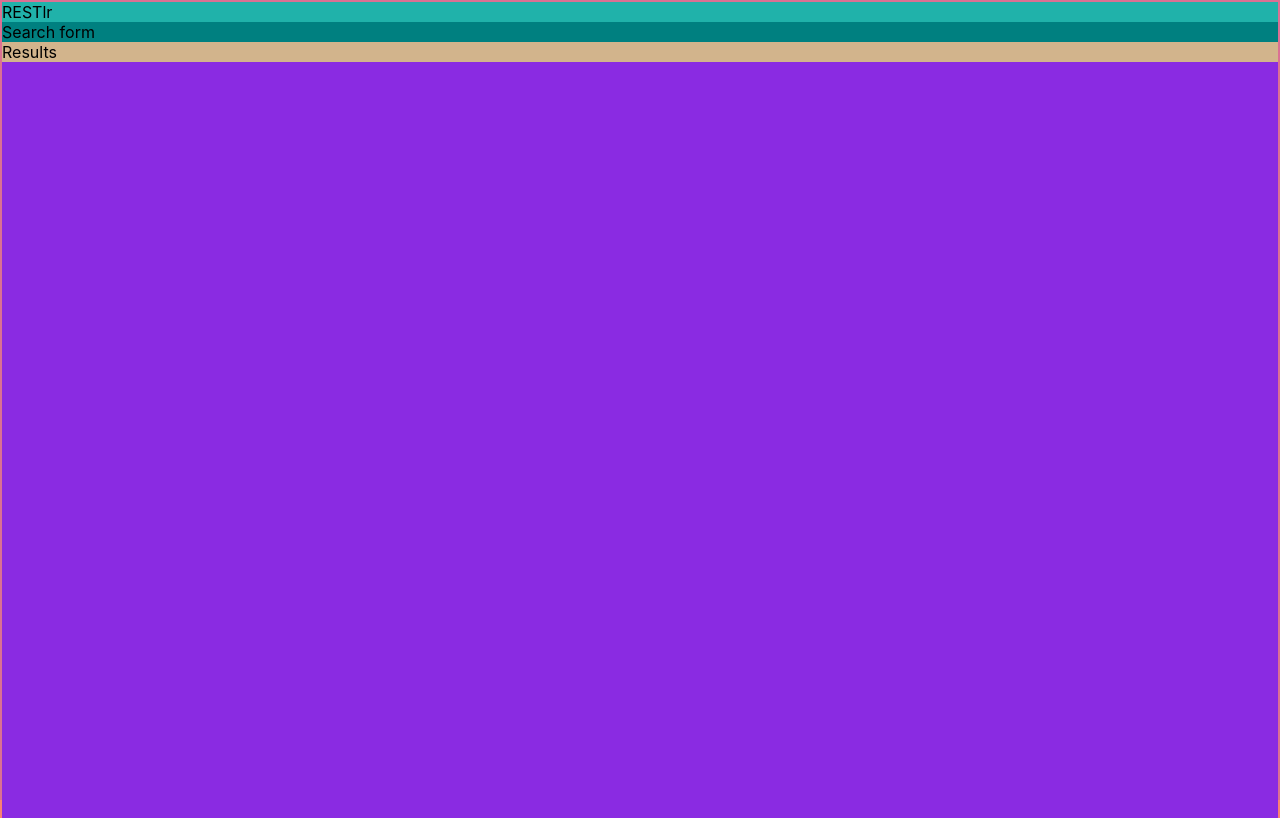
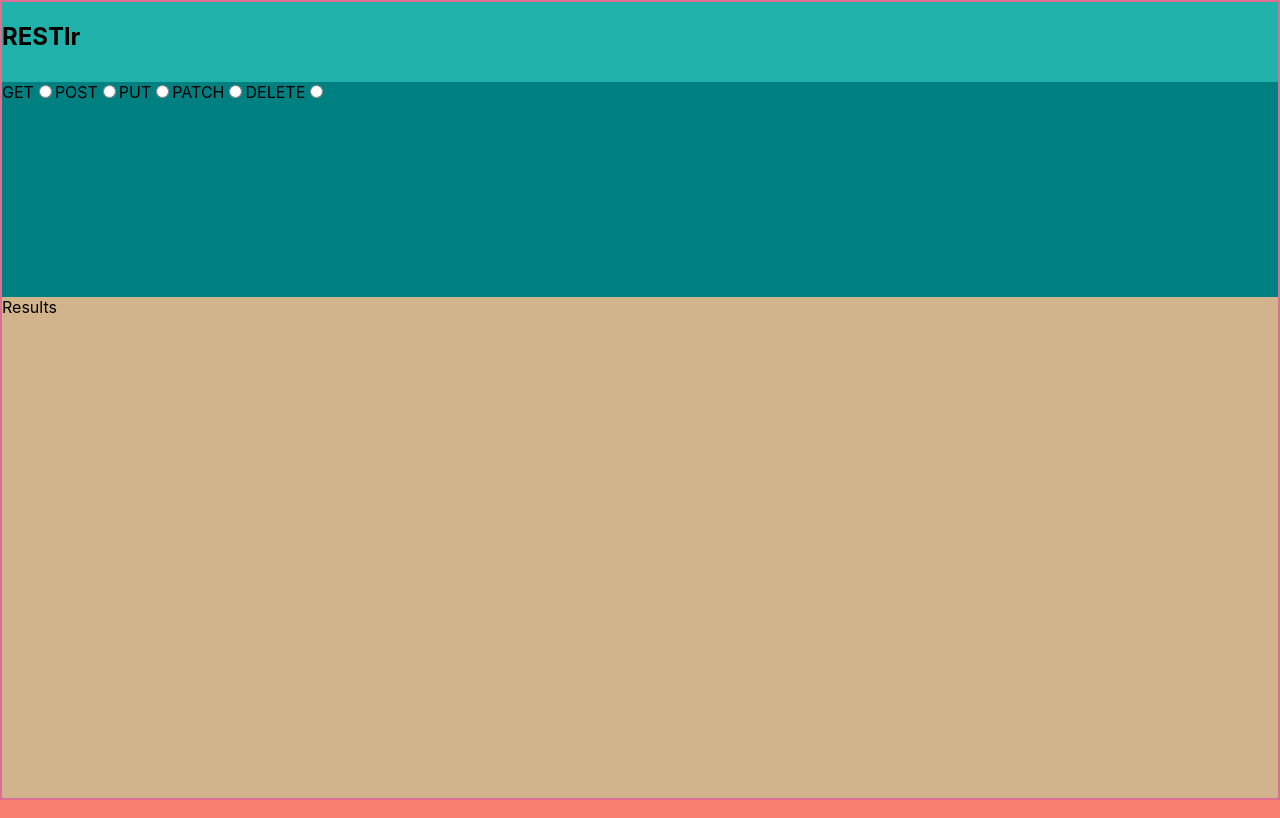
Before and after one commit to devon-wolf/RESTlr-ts, a React (Create React App) app: page / in a window 1280 px wide. Built offline with nearby package versions, Linux system fonts and the light colour scheme.

Commit message:
Organize radio button components

```diff
--- a/src/App.css
+++ b/src/App.css
@@ -3,4 +3,6 @@
   border: solid 2px palevioletred;
   width: 100%;
   height: 100%;
+  display: grid;
+  grid-template-rows: 10% 90%; /* header and main */
 }
--- /dev/null
+++ b/src/components/controls/RadioButton.tsx
@@ -0,0 +1,25 @@
+import React, { ChangeEventHandler } from 'react';
+
+type RadioProps = {
+    labelText: string;
+    radioGroup: string;
+    radioValue: string;
+    handleRadioChange: ChangeEventHandler;
+    selectedRadio: string;
+}
+
+const RadioButton = ({ labelText, radioGroup, radioValue, handleRadioChange, selectedRadio }: RadioProps) => {
+    return (
+        <label className="radioLabel">
+            <span>{labelText}</span>
+            <input
+                type="radio"
+                name={radioGroup}
+                value={radioValue}
+                onChange={handleRadioChange}
+                checked={selectedRadio === radioValue} />
+        </label>
+    )
+};
+
+export default RadioButton;
--- /dev/null
+++ b/src/components/controls/RadioGroup.tsx
@@ -0,0 +1,32 @@
+import React, { ChangeEvent, useState } from 'react';
+import RadioButton from './RadioButton';
+
+type RadioGroupProps = {
+    radioGroup: string;
+    radioNames: string[];
+};
+
+const RadioGroup = ({ radioGroup, radioNames }: RadioGroupProps) => {
+    const [selectedRadio, setSelectedRadio] = useState('');
+
+    const handleRadioChange = (e: ChangeEvent<HTMLInputElement>) => {
+        setSelectedRadio(e.target.value);
+    }
+
+    return (
+        <div className="RadioGroup">
+            {radioNames.map(name =>
+                <RadioButton
+                    labelText={name}
+                    radioGroup={radioGroup}
+                    radioValue={name}
+                    handleRadioChange={handleRadioChange}
+                    selectedRadio={selectedRadio}
+                    key={radioGroup + name}
+                />
+                )}
+        </div>
+    )
+};
+
+export default RadioGroup;
--- a/src/components/controls/SearchBox.tsx
+++ b/src/components/controls/SearchBox.tsx
@@ -1,10 +1,23 @@
 import React from 'react';
 import './SearchBox.css';
+import RadioGroup from './RadioGroup';
 
 const SearchBox = () => {
+
     return (
         <div className="SearchBox">
-            Search form
+            <form>
+                <RadioGroup
+                    radioGroup="methods"
+                    radioNames={[
+                        'GET',
+                        'POST',
+                        'PUT',
+                        'PATCH',
+                        'DELETE'
+                    ]}
+                />
+            </form>
         </div>
     )
 };
--- a/src/components/displays/Header.tsx
+++ b/src/components/displays/Header.tsx
@@ -4,7 +4,7 @@ import './Header.css';
 const Header = () => {
     return (
         <header className="Header">
-           RESTlr
+           <h2>RESTlr</h2>
         </header>
     )
 };
--- a/src/pages/MainPage.css
+++ b/src/pages/MainPage.css
@@ -1,5 +1,5 @@
 .MainPage {
     background-color: blueviolet;
-    height: 100%;
-    width: 100%;
+    display: grid;
+    grid-template-rows: 30% 70%; /* Search form and results display */
 }
```
